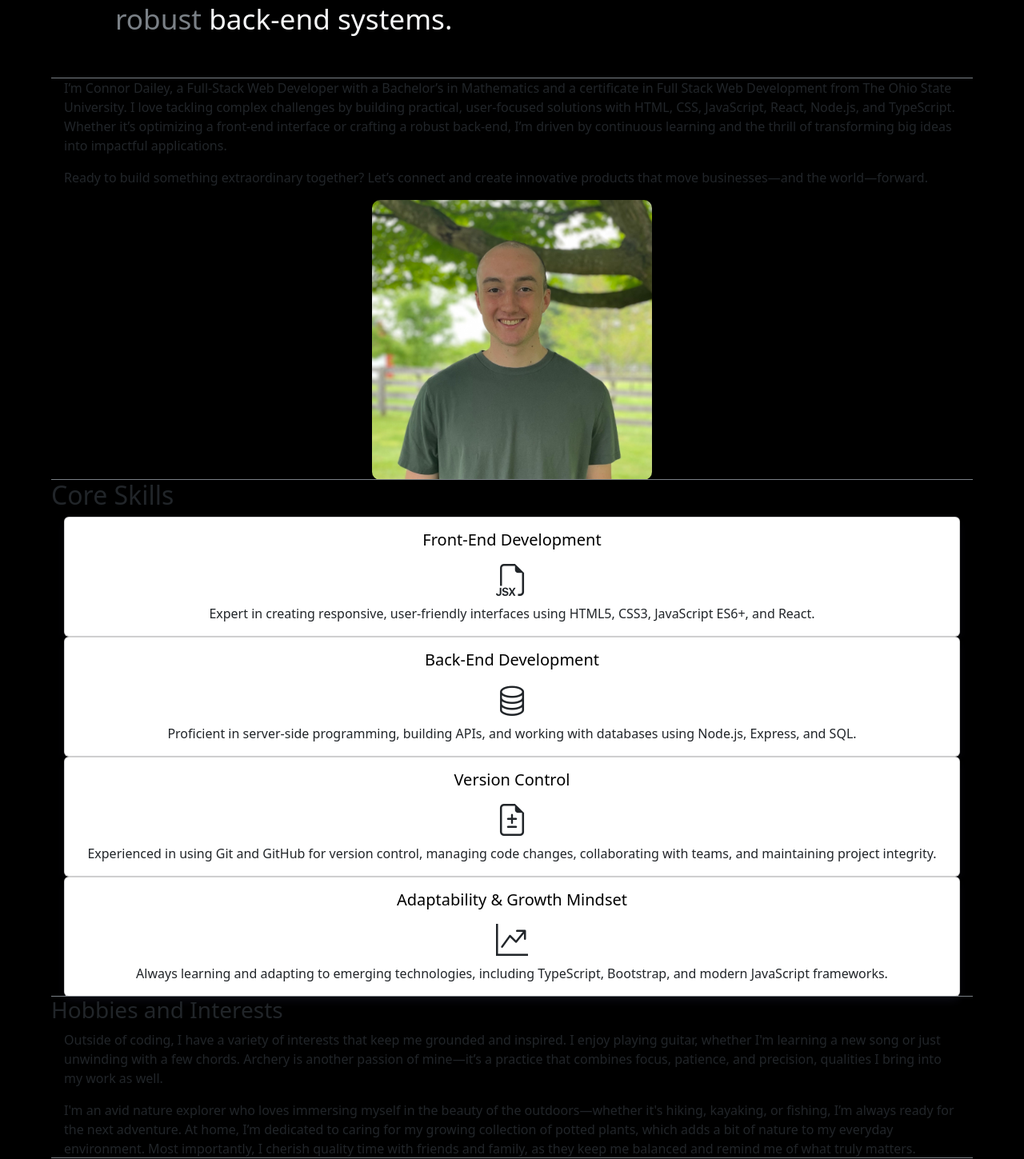
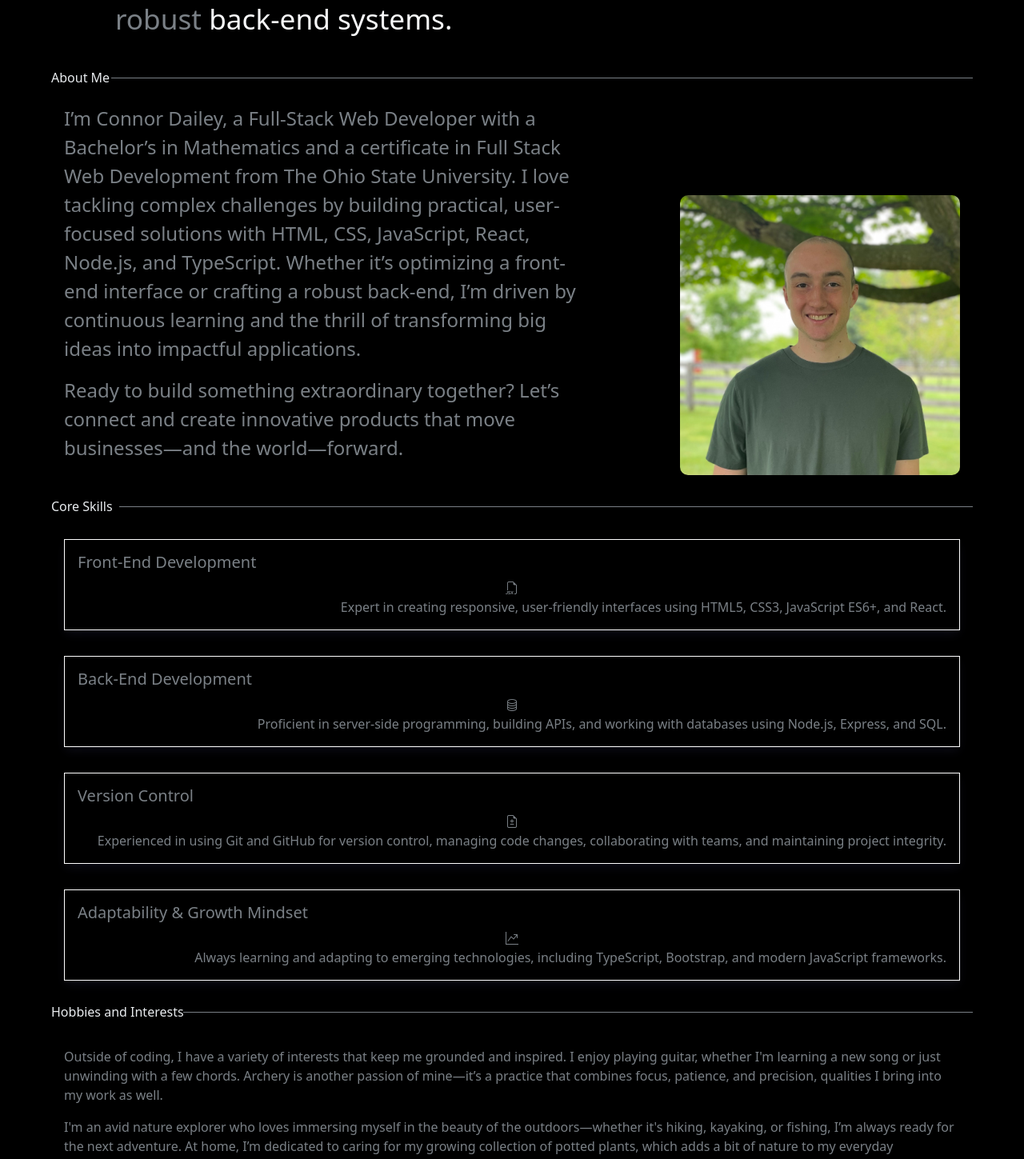
Before and after one commit to Connorldailey/React-Portfolio, a React (Vite) app in the folder client/: page /about in a window 1280 px wide. Shown: the part 460-1909 px from the top of the page at 80% size. Built offline with nearby package versions, Linux system fonts and the light colour scheme.

Commit message:
Update about page. Update card styles.

```diff
--- a/client/src/components/ProjectCard.tsx
+++ b/client/src/components/ProjectCard.tsx
@@ -24,7 +24,7 @@ const ProjectCard: React.FC<ProjectProps> = ({ title, image, description, github
                 </div>
             </div>
             <div className="p-3">
-                <img src={image} alt={title} className="img-fluid project-image" loading="lazy" />
+                <img src={image} alt={title} className="project-image" loading="lazy" />
                 <p className="mt-3 card-text">{description}</p>
             </div>
         </div>
--- a/client/src/components/SkillCard.tsx
+++ b/client/src/components/SkillCard.tsx
@@ -10,23 +10,16 @@ interface SkillProps {
 
 const SkillCard: React.FC<SkillProps> = ({ title, icon, description }) => {
     return (
-        <div className="col">
-            {/* Card to display skill information */}
-            <div className="card h-100 skills-card">
-                {/* Card body containing the skill content */}
-                <div className="card-body">
-                    {/* Skill title */}
-                    <h5 className="skill-card-title text-center">{title}</h5>
-                    {/* Skill icon and description section */}
-                    <div className="d-flex flex-column justify-content-between align-items-center">
-                        <i
-                            className={`bi ${icon} fs-1 skills-icon`}
-                            aria-label={`${title} icon`}
-                        ></i>
-                        <p className="text-center mb-0">{description}</p>
-                    </div>
-                </div>
+        <div className="skills-card">
+            <h5 className="skill-card-title">{title}</h5>
+            <div className="icon-container">
+                <i
+                    className={`bi ${icon} skill-card-icon`}
+                    aria-label={`${title} icon`}
+                ></i>
             </div>
+            <p className="skill-card-text">{description}</p>
+
         </div>
     );
 };
--- a/client/src/pages/AboutPage.tsx
+++ b/client/src/pages/AboutPage.tsx
@@ -26,6 +26,7 @@ const AboutPage: React.FC = () => {
 
             {/* About Info Section */}
             <section className='about-info-section'>
+                <p className='section-label'>About Me</p>
                 <div className='about-info-content'>
                     <div className='about-info-text'>
                         <div className="about-text-content">
@@ -53,7 +54,7 @@ const AboutPage: React.FC = () => {
 
             {/* Core Skills Section */}
             <section className='core-skills-section'>
-                <h2>Core Skills</h2>
+                <p className='section-label'>Core Skills</p>
                 <div className="core-skills-content">
                     {/* Map over skills array to display each skill */}
                     {skillList.map((skill, index) => (
@@ -69,7 +70,7 @@ const AboutPage: React.FC = () => {
 
             {/* Hobbies and Interests Section */}
             <section className="hobbies-interests-section">
-                <h3>Hobbies and Interests</h3>
+                <p className='section-label'>Hobbies and Interests</p>
                 <div className='hobbies-interests-content'>
                     <p>
                         Outside of coding, I have a variety of interests that keep me grounded and inspired.
@@ -89,10 +90,10 @@ const AboutPage: React.FC = () => {
 
             {/* Call to Action Section */}
             <section className="cta-section">
-                <h3>Call to Action</h3>
-                <div>
+                <p className='section-label'>Call to Action</p>
+                <div className="cta-content">
                     <p>
-                        <strong>Looking to Collaborate? </strong>
+                        <strong className='text-light'>Looking to Collaborate? </strong>
                         I’m always excited about potential collaborations and new opportunities to contribute to impactful projects.
                         If you’re interested in working together, let’s connect! For inquiries, feedback, or just to say hello,
                         feel free to reach out through my <Link to="/contact">Contact</Link> page. I’d love to hear from you!
--- a/client/src/pages/ProjectsPage.tsx
+++ b/client/src/pages/ProjectsPage.tsx
@@ -4,12 +4,28 @@ import '../styles/projectspage.css';
 
 const ProjectsPage: React.FC = () => {
     return (
-        <section className="projects-section text-gray">
-            <h2 className="text-light mb-4">Portfolio</h2>
-            <div className="row">
+        <>
+
+            {/* Intro Section */}
+            <section className='projects-intro-section'>
+                <div className='projects-intro-content'>
+                    <h2 className="projects-heading">Check out my <span className='text-green'>projects</span></h2>
+                    <p className="projects-intro-text">
+                        Here you'll find a curated collection of digital experiences,
+                        each crafted to transform intricate challenges
+                        into <span className='text-light'> elegant solutions</span>.
+                        Dive in and explore the work that fuels my passion for building
+                        <span className='text-light'> intuitive, impactful technology</span>.
+                    </p>
+                </div>
+            </section>
+
+            <section className="projects-display-section">
+                <p className='section-label'>My Projects</p>
+                <div className='projects-display-content'>
                     {/* Map over the projects array to render each project */}
                     {projectList.map((project, index) => (
-                    <div className="col-sm-12 col-md-6 col-lg-4 mb-4" key={index}>
+                        <div key={index}>
                             <ProjectCard
                                 title={project.title}
                                 image={project.image}
@@ -21,6 +37,8 @@ const ProjectsPage: React.FC = () => {
                     ))}
                 </div>
             </section>
+        </>
+
     );
 }
 
--- a/client/src/styles/aboutpage.css
+++ b/client/src/styles/aboutpage.css
@@ -9,7 +9,7 @@
 .about-intro-section::after {
   content: "";
   position: absolute;
-  left: 0;
+  left: 75px;
   right: 0;
   bottom: 0;
   border-bottom: 1px solid var(--text-gray);
@@ -69,32 +69,67 @@
 .about-info-section::after {
   content: "";
   position: absolute;
-  left: 0;
+  left: 85px;
   right: 0;
   bottom: 0;
   border-bottom: 1px solid var(--text-gray);
 }
 
 .about-info-content {
-  padding: 0rem 1rem;
+  padding: 0rem 1rem 2.5rem;
   margin: 0 auto;
 }
 
+.about-info-text {
+  display: flex;
+  flex-direction: column;
+  align-items: center;
+}
+
+.about-text-content {
+  color: var(--text-gray);
+  text-align: start;
+}
+
+@media screen and (min-width: 768px) {
+  .about-info-content {
+    padding: 0.5rem 1rem 2.5rem;
+    margin: 0 auto;
+  }
+  .about-info-text {
+    flex-direction: row;
+    align-items: flex-end;
+    justify-content: space-between;
+    gap: 1.5rem;
+  }
+  .about-text-content {
+    flex: 1;
+    text-align: left;
+    font-size: 120%;
+  }
+}
+
+@media screen and (min-width: 1200px) {
+  .about-text-content {
+    font-size: 150%;
+    padding-right: 5rem;
+  }
+}
 
 
 /* Core Skills Section */
 .core-skills-section::after {
   content: "";
   position: absolute;
-  left: 0;
+  left: 165px;
   right: 0;
   bottom: 0;
   border-bottom: 1px solid var(--text-gray);
 }
 
 .core-skills-content {
-  padding: 0rem 1rem;
-  margin: 0 auto;
+  padding: 1rem 1rem 2.5rem;
+  position: relative;
 }
 
 
@@ -103,13 +138,22 @@
 .hobbies-interests-section::after {
   content: "";
   position: absolute;
-  left: 0;
+  left: 105px;
   right: 0;
   bottom: 0;
   border-bottom: 1px solid var(--text-gray);
 }
 
 .hobbies-interests-content {
-  padding: 0rem 1rem;
-  margin: 0 auto;
+  padding: 1.2rem 1rem 2rem;
+  color: var(--text-gray);
 }
+
+
+
+/* CTA Section */
+
+.cta-content {
+  padding: 1.2rem 1rem 2rem;
+  color: var(--text-gray);
+}
--- a/client/src/styles/homepage.css
+++ b/client/src/styles/homepage.css
@@ -7,9 +7,10 @@
 
 .section-label {
     position: relative;
-    right: 0.9rem;
+    right: 0rem;
     top: -0.8rem;
     color: var(--text-light);
+    margin: 0;
 }
 
 /*
@@ -22,7 +23,7 @@
 .intro-section::after {
     content: "";
     position: absolute;
-    left: 70px;
+    left: 85px;
     right: 0;
     bottom: 0;
     border-bottom: 1px solid var(--text-gray);
@@ -182,7 +183,7 @@
 .project-carousel-section::after {
     content: "";
     position: absolute;
-    left: 82px;
+    left: 95px;
     right: 0;
     bottom: 0;
     border-bottom: 1px solid var(--text-gray);
@@ -205,7 +206,7 @@
 .about-section::after {
     content: "";
     position: absolute;
-    left: 70px;
+    left: 85px;
     right: 0;
     bottom: 0;
     border-bottom: 1px solid var(--text-gray);
--- a/client/src/styles/projectcard.css
+++ b/client/src/styles/projectcard.css
@@ -3,12 +3,6 @@
   PROJECTS CARD STYLES
   ------------------------------
 */
-
-/* Projects Section */
-.projects-section {
-    padding: 2rem 1rem;
-    margin: 0 auto;
-}
 
 /* Project Card Styles */
 .project-card {
@@ -17,6 +11,7 @@
     overflow: hidden;
     box-shadow: 0 4px 8px rgba(0, 0, 0, 0.6);
     transition: transform 0.3s ease, box-shadow 0.3s ease;
+    max-width: 500px;
 }
 
 .project-card:hover {
--- a/client/src/styles/projectspage.css
+++ b/client/src/styles/projectspage.css
@@ -4,8 +4,81 @@
   ----------------------------------
 */
 
-.projects-section {
-    padding: 2rem 1rem;
-    margin: 0 auto;
-    color: var(--text-gray);
+/* Intro Section */
+
+.projects-intro-section::after {
+  content: "";
+  position: absolute;
+  left: 95px;
+  right: 0;
+  bottom: 0;
+  border-bottom: 1px solid var(--text-gray);
 }
+
+.projects-intro-content {
+  padding: 2rem 1rem 0;
+  margin: 0 auto;
+  color: var(--text-gray);
+}
+
+.projects-heading {
+  font-size: 2rem;
+  margin: 0;
+}
+
+.projects-intro-text {
+  font-size: 1.2rem;
+  padding: 2rem 0;
+  margin: 0;
+}
+
+@media screen and (min-width: 768px) {
+  .projects-heading {
+      font-size: 3rem;
+  }
+  .projects-intro-text {
+      font-size: 1.8rem;
+      padding: 3rem 0;
+  }
+}
+
+@media screen and (min-width: 992px) {
+  .projects-heading {
+      font-size: 4rem;
+  }
+  .projects-intro-text {
+      font-size: 2.2rem;
+      padding: 3rem 4rem;
+  }
+}
+
+@media screen and (min-width: 1400px) {
+  .projects-heading {
+      font-size: 4.5rem;
+  }
+  .projects-intro-text {
+      font-size: 3rem;
+      padding: 8rem 7rem;
+  }
+}
+
+/* Projects content section */
+
+.projects-display-content {
+  padding: 1.2rem 1rem 2rem;
+  display: grid;
+  grid-template-columns: 1fr;
+  gap: 1rem;
+}
+
+@media screen and (min-width: 678px) {
+  .projects-display-content {
+    grid-template-columns: repeat(2, 1fr);
+  }
+}
+
+@media screen and (min-width: 1024px) {
+  .projects-display-content {
+    grid-template-columns: repeat(3, 1fr);
+  }
+}
--- a/client/src/styles/skillcard.css
+++ b/client/src/styles/skillcard.css
@@ -1,30 +1,67 @@
 /* Skills Card */
 
 .skills-card {
+    color: var(--text-gray);
+    background-color: black;
+    border: 1px solid white;
+    padding: 1rem;
     box-shadow: rgba(50, 50, 93, 0.25) 0px 6px 12px -2px,
         rgba(0, 0, 0, 0.3) 0px 3px 7px -3px;
     transition: transform 0.25s ease-in-out;
+    position: sticky;
 }
 
-.skill-card-title {
-    color: black;
+.skills-card:nth-child(1n) {
+    top: 6rem;
+    z-index: 1;
+}
+
+.skills-card:nth-child(2n) {
+    top: 9rem;
+    margin-top: 2rem;
+    z-index: 2;
+}
+
+.skills-card:nth-child(3n) {
+    top: 12rem;
+    margin-top: 2rem;
+    z-index: 3;
+}
+
+.skills-card:nth-child(4n) {
+    top: 15rem;
+    margin-top: 2rem;
+    z-index: 4;
+}
+
+.icon-container {
+    display: flex;
+    justify-content: center;
+}
+
+.skill-card-icon {
+    transition: transform 0.25s ease-in-out;
+}
+
+.skill-card-text {
+    text-align: end;
+    margin: 0;
 }
 
 .skills-card:hover {
     color: var(--text-gray);
     background-color: var(--dark-background);
     transform: scale(1.03);
+    z-index: 1;
 }
 
 .skills-card:hover .skill-card-title {
     color: var(--text-green);
 }
 
-.skills-icon {
-    transition: transform 0.25s ease-in-out;
-}
 
-.skills-card:hover .skills-icon {
+
+.skills-card:hover .skill-card-icon {
     color: var(--text-yellow);
     transform: scale(1.15);
 }
```
Lines whose indentation alone changed are shown as unchanged.
